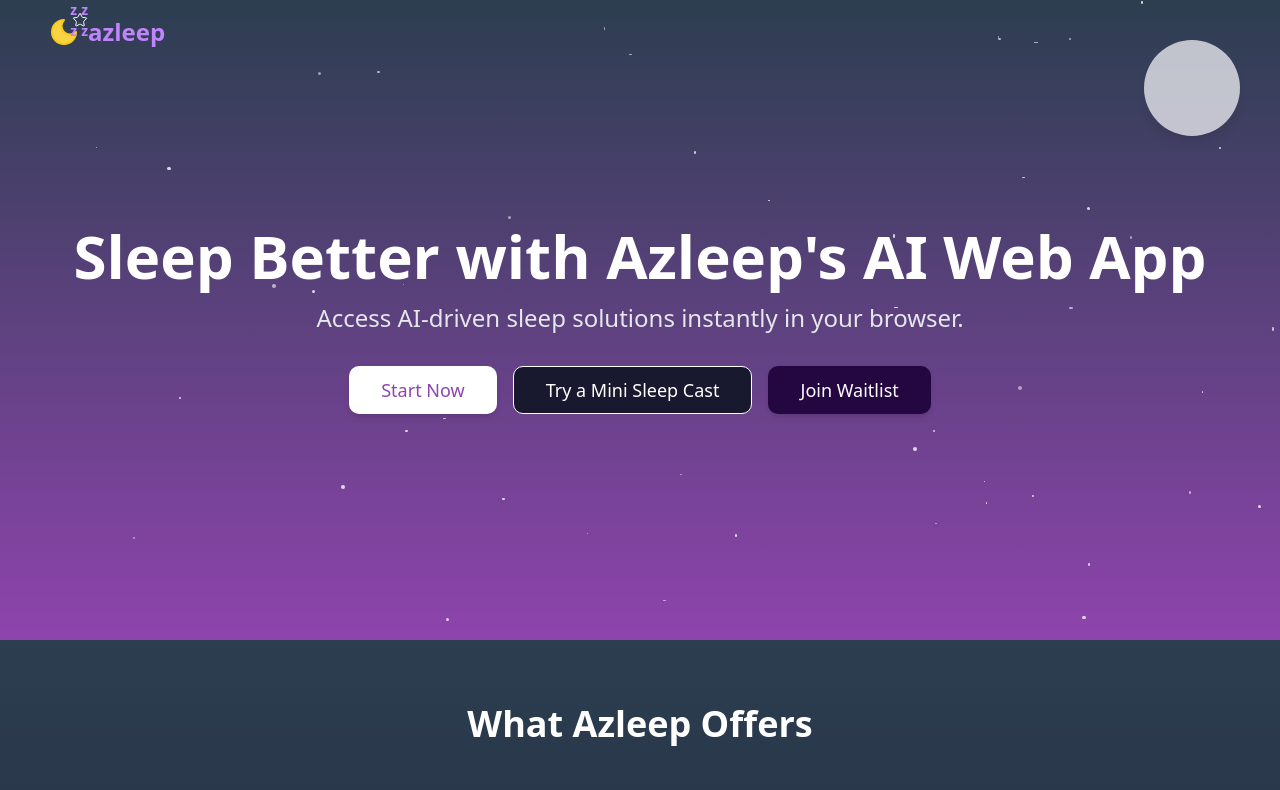
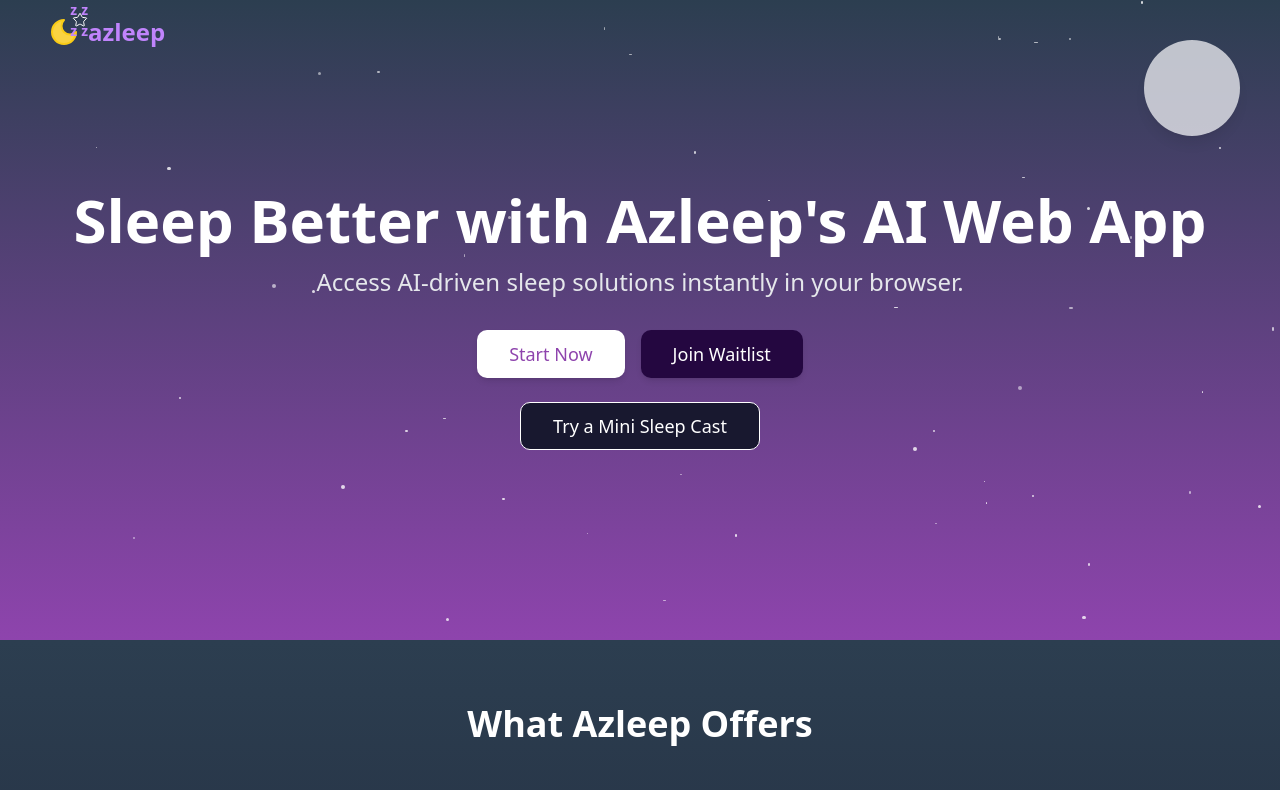
Before and after one commit to HemanthPoojary/Azleep-New, a React (Vite) app: page / in a window 1280 px wide. Shown: the top 790 px of the page. Built offline with nearby package versions, Linux system fonts and the light colour scheme.

Commit message:
feat: Adjust button layout in HeroSection
Move the "Try a mini sleep cast" button to the second row of the HeroSection, centered below the "Start Now" and "Join Waitlist" buttons.

```diff
--- a/src/components/landing/HeroSection.tsx
+++ b/src/components/landing/HeroSection.tsx
@@ -2,14 +2,17 @@
 import React, { useState, useRef } from 'react';
 import { Link } from 'react-router-dom';
 import { Button } from '@/components/ui/button';
+
 interface HeroSectionProps {
   appUrl: string;
 }
+
 const HeroSection: React.FC<HeroSectionProps> = ({
   appUrl
 }) => {
   const [isAudioPlaying, setIsAudioPlaying] = useState(false);
   const audioRef = useRef<HTMLAudioElement | null>(null);
+
   const toggleAudio = () => {
     if (audioRef.current) {
       if (isAudioPlaying) {
@@ -23,6 +26,7 @@ const HeroSection: React.FC<HeroSectionProps> = ({
 
   // Google Form URL for the waitlist
   const waitlistFormUrl = "https://docs.google.com/forms/d/1JsgB8-uNH6fjo3E4DNtFUiaojHnEL5SmkBfo0DjT-5Q/viewform";
+
   return <section className="relative min-h-[80vh] flex items-center justify-center overflow-hidden bg-gradient-to-b from-[#2C3E50] to-[#8E44AD] p-6">
       {/* Animated stars background */}
       <div className="stars-container">
@@ -48,6 +52,8 @@ const HeroSection: React.FC<HeroSectionProps> = ({
           Access AI-driven sleep solutions instantly in your browser.
         </p>
 
+        <div className="flex flex-col gap-6">
+          {/* First row with Start Now and Join Waitlist buttons */}
           <div className="flex flex-col md:flex-row gap-4 justify-center">
             <Link to={appUrl}>
               <Button size="lg" className="text-lg h-12 px-8 w-full md:w-auto bg-white text-[#8E44AD] hover:bg-gray-100 shadow-md hover:shadow-lg transition-all duration-300">
@@ -55,19 +61,24 @@ const HeroSection: React.FC<HeroSectionProps> = ({
               </Button>
             </Link>
 
-          <Button onClick={toggleAudio} variant="outline" size="lg" className={`text-lg h-12 px-8 w-full md:w-auto border-white text-white hover:bg-white/10 ${isAudioPlaying ? 'bg-white/20' : ''}`}>
-            {isAudioPlaying ? 'Stop' : 'Try a Mini Sleep Cast'}
-          </Button>
-
             <a href={waitlistFormUrl} target="_blank" rel="noopener noreferrer">
               <Button size="lg" className="text-lg h-12 px-8 w-full md:w-auto text-white shadow-md hover:shadow-lg transition-all duration-300 bg-[#240740]">
                 Join Waitlist
               </Button>
             </a>
+          </div>
+
+          {/* Second row with centered Try a Mini Sleep Cast button */}
+          <div className="flex justify-center">
+            <Button onClick={toggleAudio} variant="outline" size="lg" className={`text-lg h-12 px-8 w-full md:w-auto max-w-xs mx-auto border-white text-white hover:bg-white/10 ${isAudioPlaying ? 'bg-white/20' : ''}`}>
+              {isAudioPlaying ? 'Stop' : 'Try a Mini Sleep Cast'}
+            </Button>
+          </div>
 
           <audio ref={audioRef} src="https://placeholder-url.com/sleepcast-demo.mp3" onEnded={() => setIsAudioPlaying(false)} />
         </div>
       </div>
     </section>;
 };
+
 export default HeroSection;
```
Lines whose indentation alone changed are shown as unchanged.
